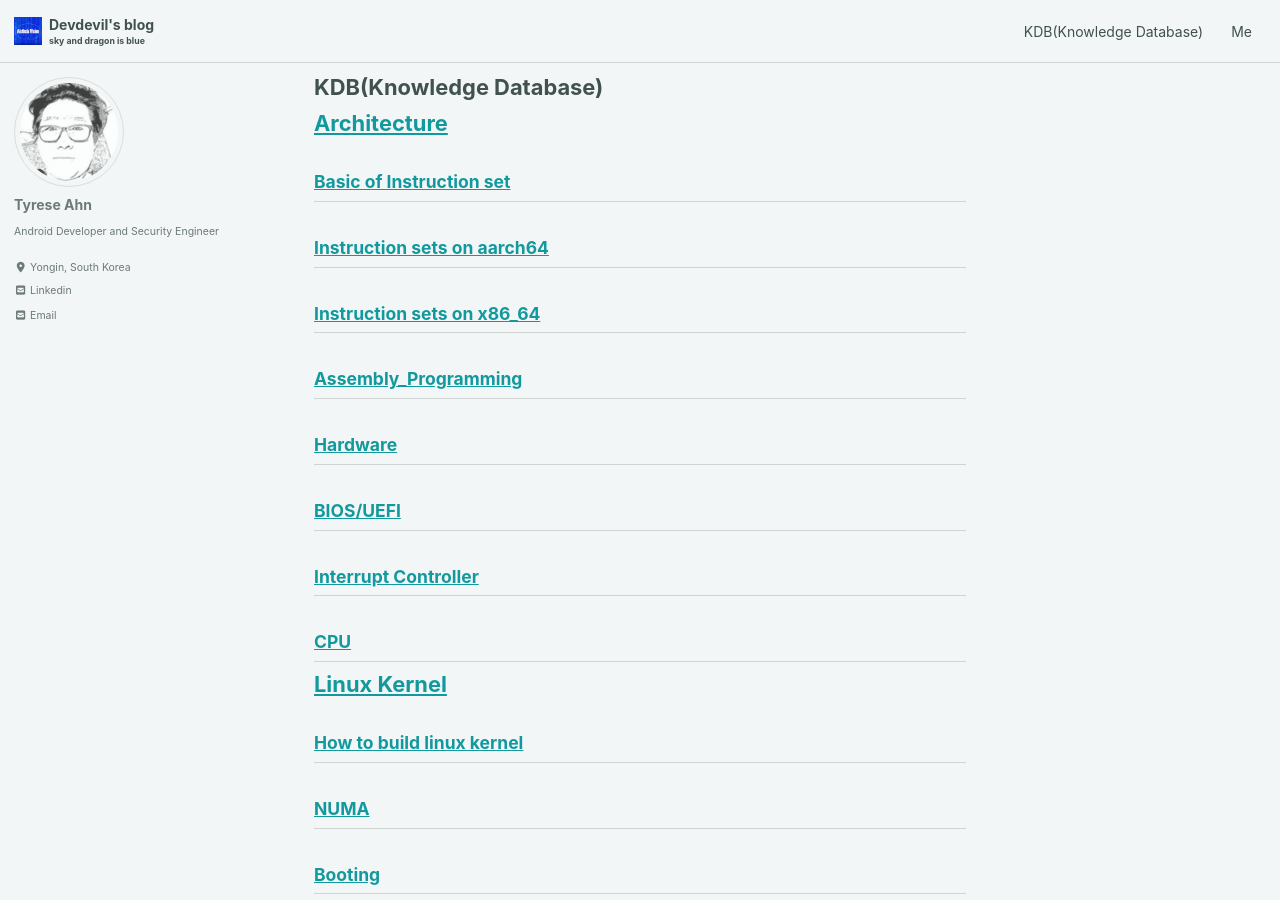
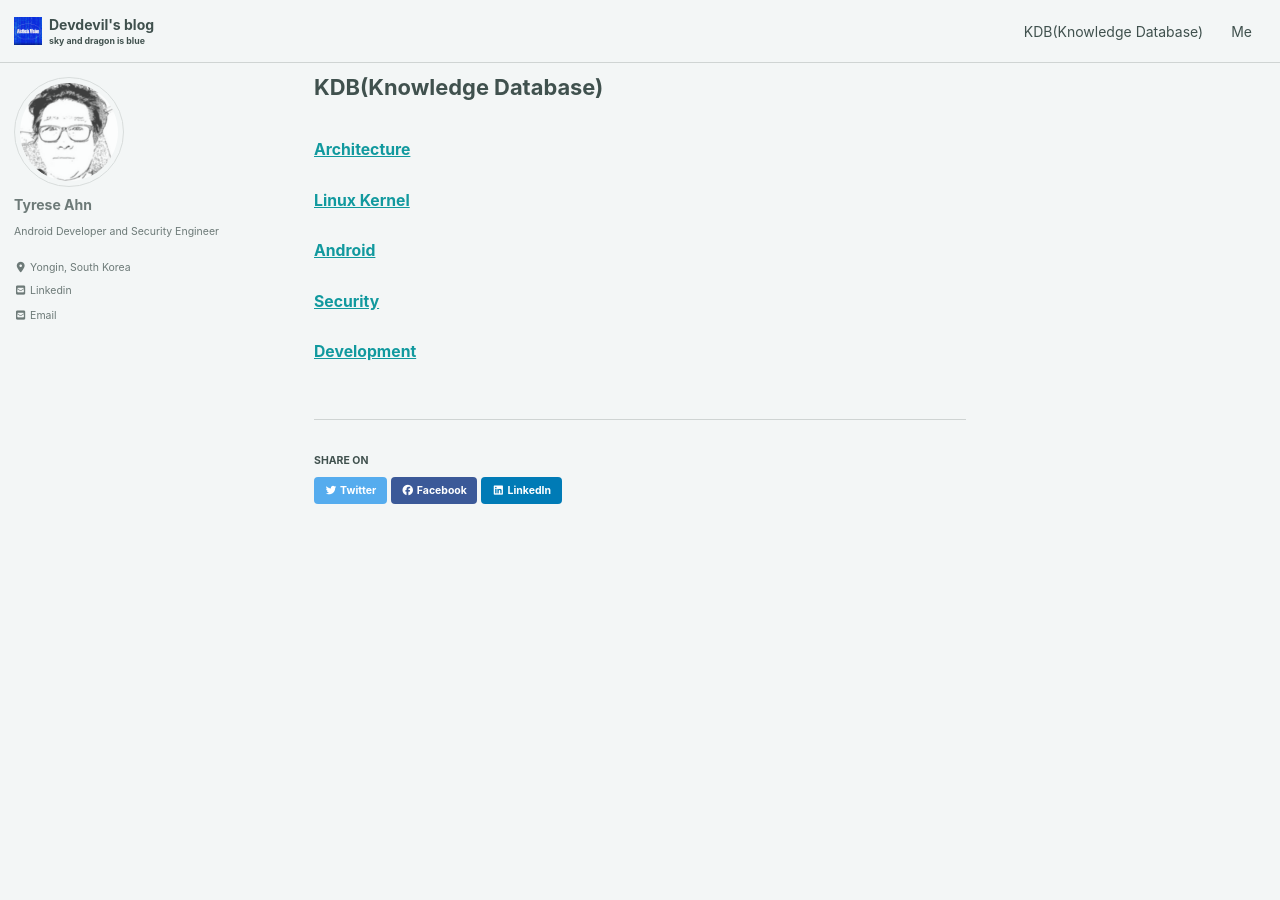
Before and after one commit to devdevil1901/devdevil1901.github.io, a Jekyll site: the page built from _pages/kdb.md, in a window 1280 px wide and 900 px high. Built offline with Jekyll 4.4.1, drawn with Linux system fonts in a browser that asks for light colours; cached includes are drawn as plain includes; nearby versions of some CDN libraries; some of the changed text lies outside the part shown.

Commit message:
Update agenda

```diff
--- a/_pages/kdb.md
+++ b/_pages/kdb.md
@@ -6,27 +6,8 @@ toc_ads : true
 layout: single
 ---
 
-# [Architecture](/kdb/arch/)
-## [Basic of Instruction set](/kdb/arch/basic_of_instruction_set)
-## [Instruction sets on aarch64](/kdb/arch/instruction_sets_on_aarch64/)
-## [Instruction sets on x86_64](/kdb/arch/instruction_sets_on_x86_64/)
-## [Assembly_Programming](/kdb/arch/assembly_programming)
-## [Hardware](/kdb/arch/hardware/)
-## [BIOS/UEFI](/kdb/arch/bios_uefi/)
-## [Interrupt Controller](/kdb/arch/interrupt_controller/)
-## [CPU](/kdb/arch/cpu/)
-
-
-# [Linux Kernel](/kdb/linux/)
-## [How to build linux kernel](/kdb/linux/build/)
-## [NUMA](/kdb/linux/numa/)
-## [Booting](/kdb/linux/boot/)
-## [Exception](/kdb/linux/exception/)
-## [Kernel Binary](/kdb/linux/binary/)
-## [Memory Management](/kdb/linux/memory/)
-
-# [Android](/kdb/android/)
-
-# [Security](/kdb/security/)
-
-# [Development](/kdb/dev/)
+### [Architecture](/kdb/arch/)
+### [Linux Kernel](/kdb/linux/)
+### [Android](/kdb/android/)
+### [Security](/kdb/security/)
+### [Development](/kdb/dev/)
```
Also changed, not shown: _pages/linux.md (+7 -6 lines), 1 other file.
